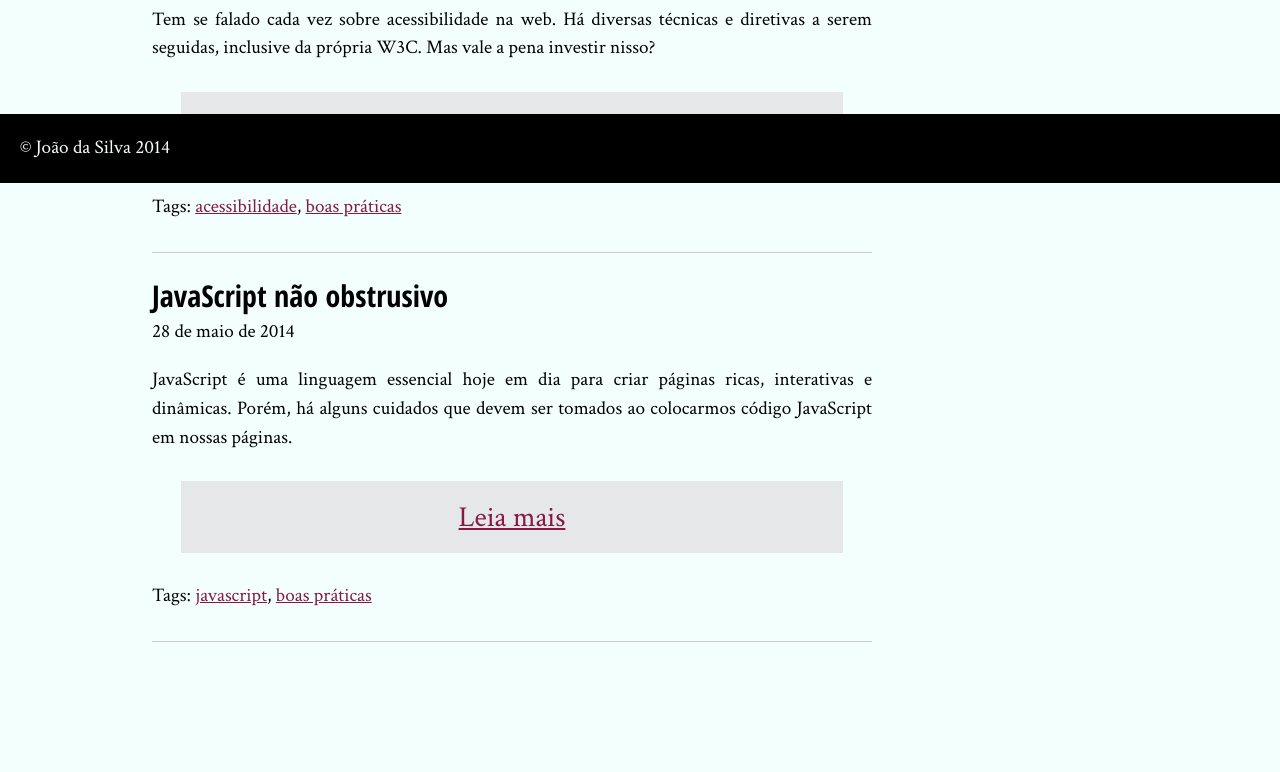
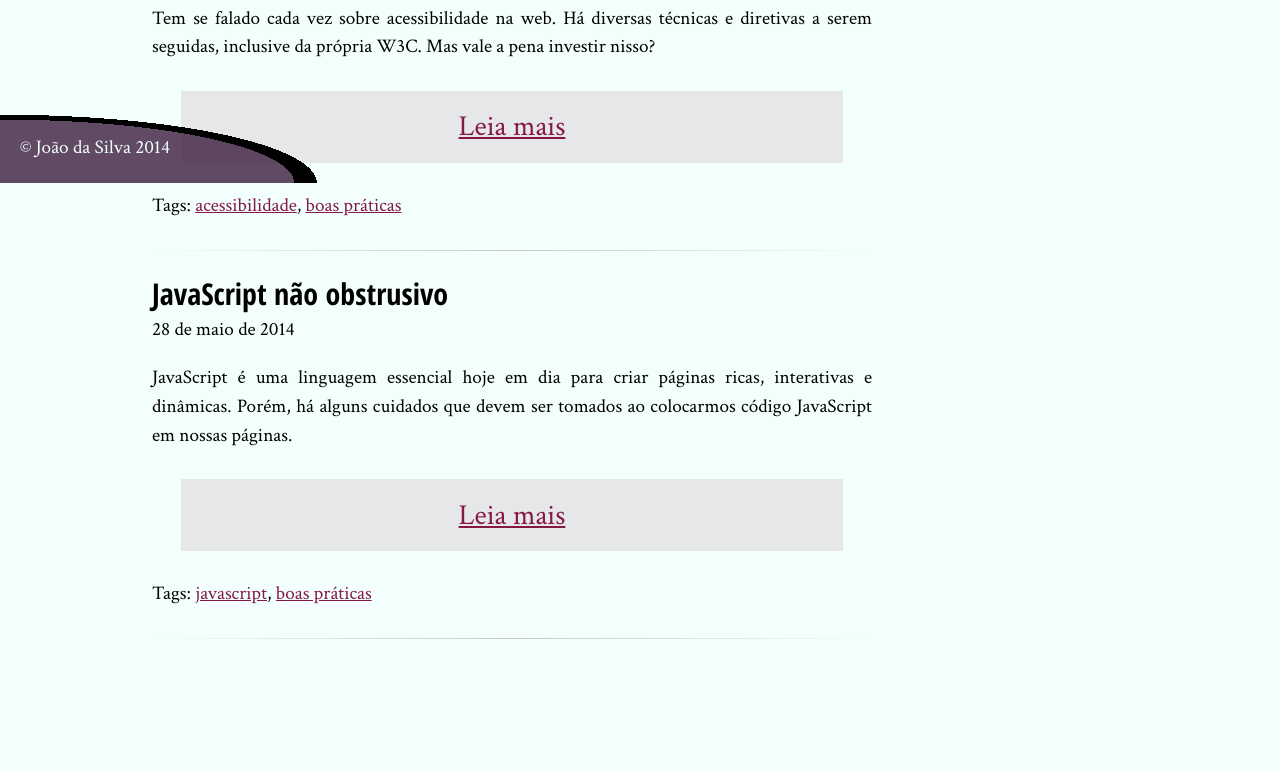
Before and after one commit to giulianogusmao/alura-html5-css3, a website: page src/blog.html in a window 1280 px wide. Shown: the part 617-1389 px from the top of the page. Drawn offline with nearby package versions, Linux system fonts and the light colour scheme; files that its build step writes are made by us from their sources.

Commit message:
Trabalhando com background image

```diff
--- a/src/scss/blog.scss
+++ b/src/scss/blog.scss
@@ -9,6 +9,14 @@
 
 .post-blog {
     padding-bottom: 30px;
-    border-bottom: 1px solid #ccc;
+    // border-bottom: 1px solid #ccc;
     margin-bottom: 20px;
+
+    background-position: center 100%;
+    background-size: 100% 1px;
+    background-repeat: no-repeat;
+    background-image: linear-gradient(to right,
+                    rgba(200, 200, 200, 0),
+                    rgba(200, 200, 200, 1),
+                    rgba(200, 200, 200, 0));
 }
--- a/src/scss/index.scss
+++ b/src/scss/index.scss
@@ -23,7 +23,6 @@
 .saudacao em {
     color: #851944;
     font-size: 4em;
-    -webkit-transform: rotate(-5deg) skew(-10deg);
     transform: rotate(-5deg) skew(-10deg);
     display: inline-block;
 }
@@ -45,11 +44,21 @@
     font-size: 3em;
     text-transform: uppercase;
     margin-bottom: .5em;
+    text-shadow: 2px 2px #000;
 }
 .trabalhos {
     background-color: #3C1D3D;
     border-top: .5em solid #000;
     border-bottom: .5em solid #000;
+    background-image: linear-gradient(135deg,
+                        transparent,
+                        transparent 14px,
+                        rgba(0, 0, 0, 0.1) 14px,
+                        rgba(0, 0, 0, 0.1) 15px,
+                        transparent 15px,
+                        transparent);
+    background-size: 20px 20px;
+    background-attachment: fixed;
 }
 .trabalhos h2 {
     color: #FFF;
@@ -65,12 +74,22 @@
 .trabalhos img {
     width: 100%;
     display: block;
+
 }
 .blog {
     background-color: #999;
     position: relative;
     color: #FFF;
     border-bottom: .5em solid #851944;
+    background-image: linear-gradient(45deg,
+                        transparent,
+                        transparent 14px,
+                        rgba(255, 255, 255, 0.1) 14px,
+                        rgba(255, 255, 255, 0.1) 15px,
+                        transparent 15px,
+                        transparent);
+    background-size: 20px 20px;
+    background-attachment: fixed;
 }
 .blog small {
     position: relative;
@@ -105,13 +124,10 @@ html,body {
     height: 100%;
 }
 body {
-    -webkit-perspective: 6px;
     perspective: 6px;
-    -webkit-perspective-origin: 50% 160px;
     perspective-origin: 50% 160px;
 }
 .palavras-home {
-    -webkit-transform-style: preserve-3d;
     transform-style: preserve-3d;
     position: absolute;
     bottom: 0;
@@ -129,71 +145,70 @@ body {
 .eficiencia {
     top: 50%;
     left: 60%;
-    -webkit-transform: translate(-50%, -50%) translateZ(4px) rotate(-5deg) scale(.25);
     transform: translate(-50%, -50%) translateZ(4px) rotate(-5deg) scale(.25);
+    opacity: .3;
 }
 .boas-praticas {
     top: 70%;
     left: 20%;
-    -webkit-transform: translate(-50%, -50%) translateZ(1px) rotate(10deg) scale(.25);
     transform: translate(-50%, -50%) translateZ(1px) rotate(10deg) scale(.25);
+    opacity: .3;
 }
 .codigo-limpo {
     top: 45%;
     left: 25%;
-    -webkit-transform: translate(-50%, -50%) translateZ(2px) rotate(-10deg) scale(.25);
     transform: translate(-50%, -50%) translateZ(2px) rotate(-10deg) scale(.25);
+    opacity: .6;
 }
 .css3 {
     top: 55%;
     left: 35%;
-    -webkit-transform: translate(-50%, -50%) translateZ(2px) rotate(5deg) scale(.25);
     transform: translate(-50%, -50%) translateZ(2px) rotate(5deg) scale(.25);
+    opacity: .6;
 }
 .html5 {
     top: 30%;
     left: 65%;
-    -webkit-transform: translate(-50%, -50%) translateZ(2px) rotate(10deg) scale(.25);
     transform: translate(-50%, -50%) translateZ(2px) rotate(10deg) scale(.25);
+    opacity: .6;
 }
 .javascript {
     top: 15%;
     left: 60%;
-    -webkit-transform: translate(-50%, -50%) translateZ(1px) rotate(-5deg) scale(.25);
     transform: translate(-50%, -50%) translateZ(1px) rotate(-5deg) scale(.25);
+    opacity: .3;
 }
 .acessibilidade {
     top: 30%;
     left: 35%;
-    -webkit-transform: translate(-50%, -50%) translateZ(3px) rotate(-5deg) scale(.25);
     transform: translate(-50%, -50%) translateZ(3px) rotate(-5deg) scale(.25);
+    opacity: .8;
 }
 .responsivo {
     top: 40%;
     left: 40%;
-    -webkit-transform: translate(-50%, -50%) translateZ(3px) rotate(10deg) scale(.25);
     transform: translate(-50%, -50%) translateZ(3px) rotate(10deg) scale(.25);
+    opacity: .8;
 }
 .otimizacoes {
     top: 70%;
     left: 65%;
-    -webkit-transform: translate(-50%, -50%) translateZ(2px) rotate(-5deg) scale(.25);
     transform: translate(-50%, -50%) translateZ(2px) rotate(-5deg) scale(.25);
+    opacity: .6;
 }
 .agilidade {
     top: 75%;
     left: 35%;
-    -webkit-transform: translate(-50%, -50%) translateZ(1px) rotate(5deg) scale(.25);
     transform: translate(-50%, -50%) translateZ(1px) rotate(5deg) scale(.25);
+    opacity: .3;
 }
 .design {
     top: 40%;
     left: 60%;
-    -webkit-transform: translate(-50%, -50%) translateZ(2px) rotate(10deg) scale(.25);
     transform: translate(-50%, -50%) translateZ(2px) rotate(10deg) scale(.25);
+    opacity: .6;
 }
 .titulo-principal {
-    -webkit-transform-style: preserve-3d;
     transform-style: preserve-3d;
     position: relative;
 }
@@ -208,9 +223,7 @@ body {
     /* altura = 3.5em */
     /* tx = .707 * h - .707 * w + w */
     /* ty = -.707 * h */
-    -webkit-transform: translate(6.5765em, -2.4745em) rotate(45deg);
     transform: translate(6.5765em, -2.4745em) rotate(45deg);
-    -webkit-transform-origin: 0 0;
     transform-origin: 0 0;
 
     width: 14em;
@@ -242,3 +255,19 @@ body {
 .blog .mais-recente a {
     color: #F26;
 }
+
+.post-blog + .post-blog {
+    /* trocamos padding-bottom e margin-bottom por
+        padding-top e margin-top */
+    padding-top: 1em;
+    margin-top: 1.5em;
+    background-image: linear-gradient(to right,
+        rgba(200, 200, 200, 0),
+        rgba(200, 200, 200, 1),
+        rgba(200, 200, 200, 0)
+    );
+    background-size: 100% 1px;
+    background-repeat: no-repeat;
+    /* trocamos "bottom center" por "top center" */
+    background-position: top center;
+}
--- a/src/scss/site.scss
+++ b/src/scss/site.scss
@@ -12,6 +12,7 @@ h1, h2, .subtitulo-principal {
 h1 {
     text-transform: uppercase;
     font-size: 60px;
+     text-shadow: 2px 2px #000;
 }
 
 .subtitulo-principal {
@@ -60,7 +61,7 @@ main p {
 }
 
 .rodape-pagina {
-    background-color: #000;
+    // background-color: #000;
     color: #F2FFFC;
     padding: 20px;
     clear: both;
@@ -69,6 +70,16 @@ main p {
     left: 0;
     width: 100%;
     box-sizing: border-box;
+
+    background-image: radial-gradient(ellipse at left bottom,
+                    rgba(60, 29, 61, 0.8),
+                    rgba(60, 29, 61, 0.8) 65%,
+                    black 65%,
+                    black 70%,
+                    transparent 70%,
+                    transparent);
+    background-size: 320px 100%;
+    background-repeat: no-repeat;
 }
 
 .container {
```
Also changed, not shown: src/scss/portfolio.scss (+7 -0 lines). Lines whose indentation alone changed are shown as unchanged.
